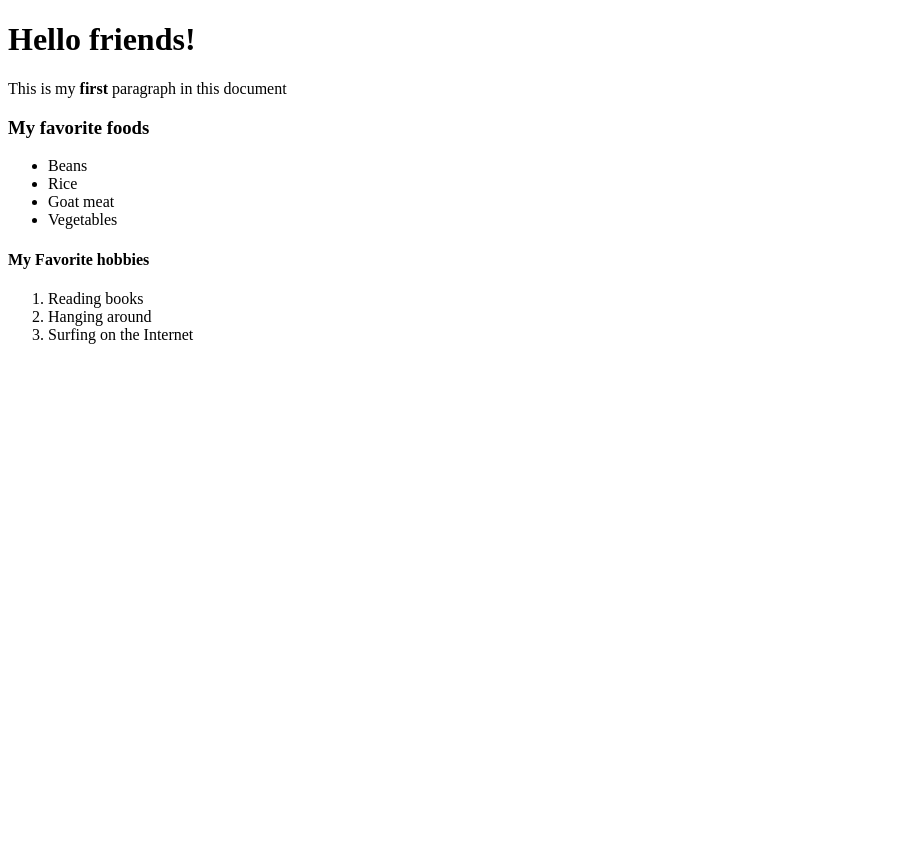
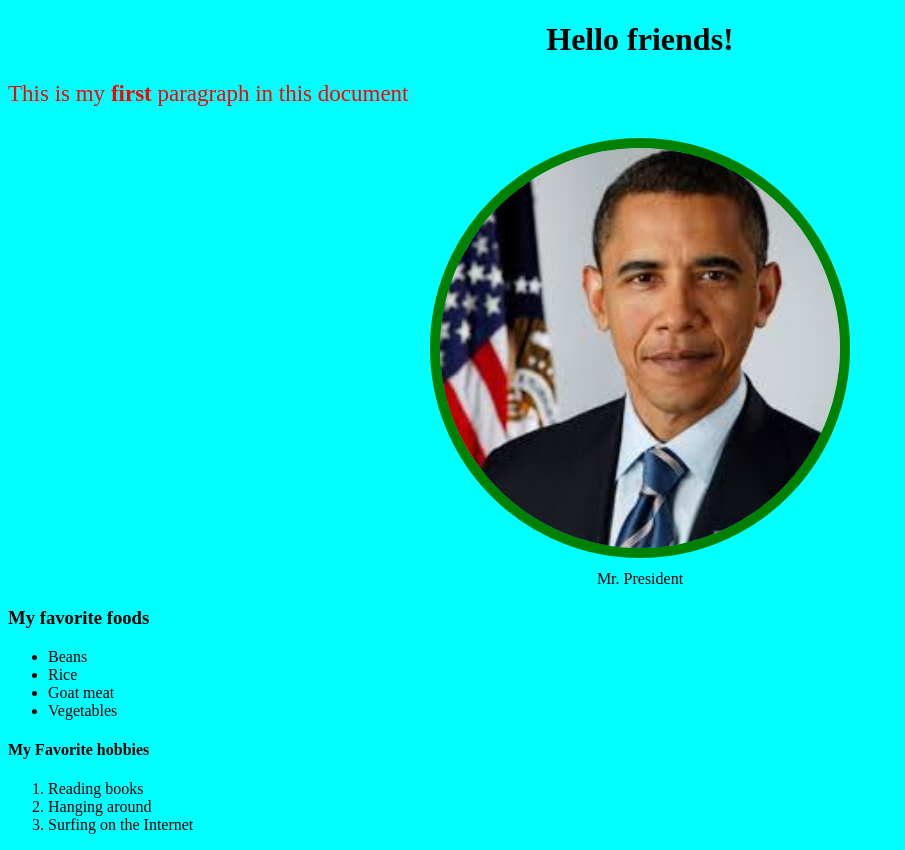
Before and after one commit to musekwa/html-project, a plain HTML site: page index.html in a window 1280 px wide. Shown: the whole page, without its empty margins (0-905 px from the left). Before the commit the page ends 800 px from the top, so only its background shows below. Drawn offline with Linux system fonts and the light colour scheme.

Commit message:
style.css and picture added

```diff
--- a/index.html
+++ b/index.html
@@ -2,12 +2,18 @@
 <html>
     <head>
         <title>My first project</title>
+        <link rel="stylesheet" href="style.css" />
     </head>
     <body>
-        <h1>Hello friends!</h1>
-        <p>This is my <strong>first</strong> paragraph in
+        <h1 style="text-align: center;">Hello friends!</h1>
+        <p style="font-size: 23px; color: red;">This is my <strong>first</strong> paragraph in
             this document
         </p>
+        <div style="text-align: center;">
+
+            <img src="./obama.jpg" /><br>
+            <caption>Mr. President</caption>
+        </div>
         <h3>My favorite foods</h3>
         <ul>
             <li>Beans</li>
--- /dev/null
+++ b/style.css
@@ -0,0 +1,15 @@
+p {
+    font-size: 34px;
+}
+
+body {
+    background-color: aqua;
+}
+
+img {
+    margin: 8px;
+    width: 400px;
+    height: 400px;
+    border: 10px solid green;
+    border-radius: 100%;
+}
```
Also changed, not shown: obama.jpg (added).
